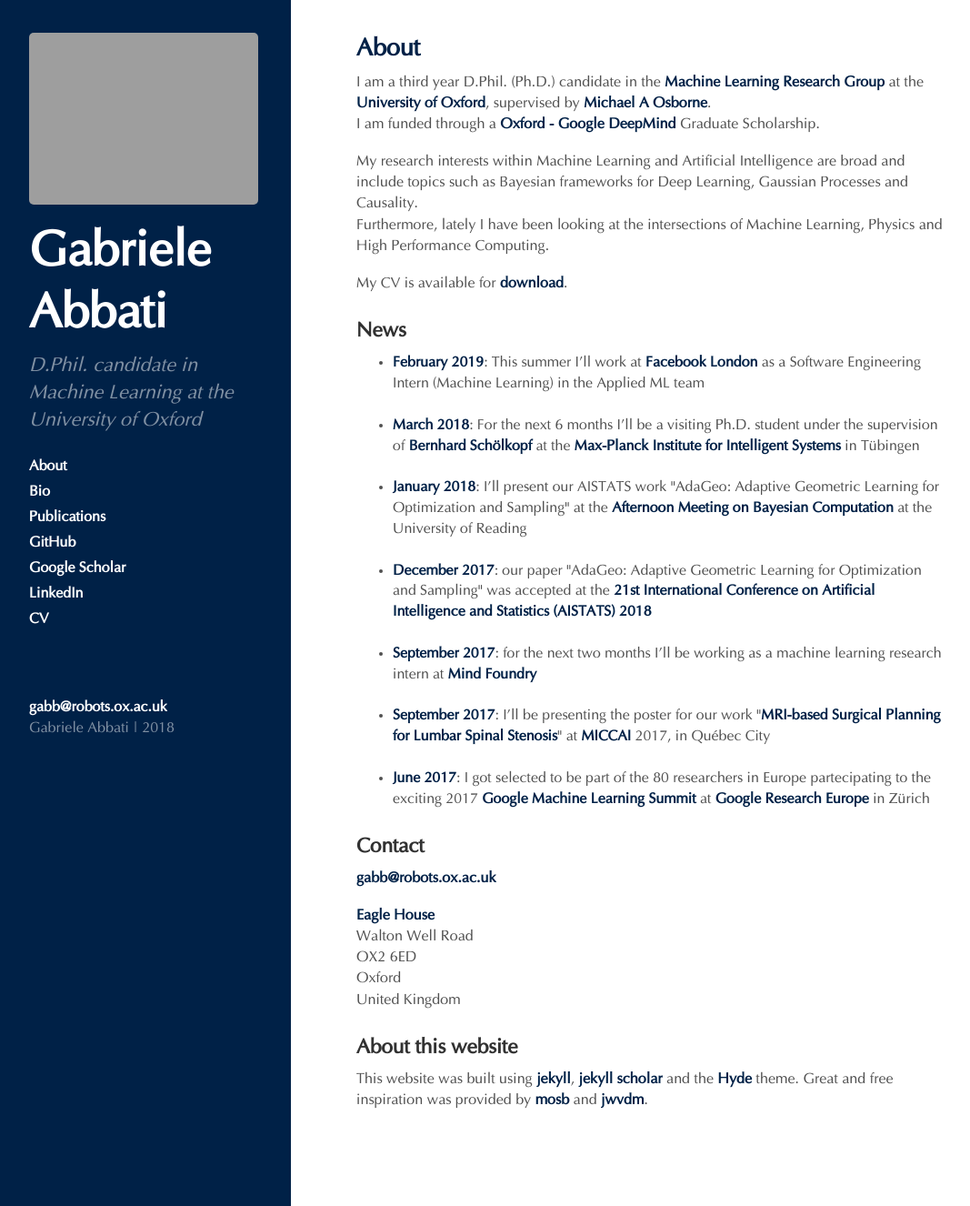
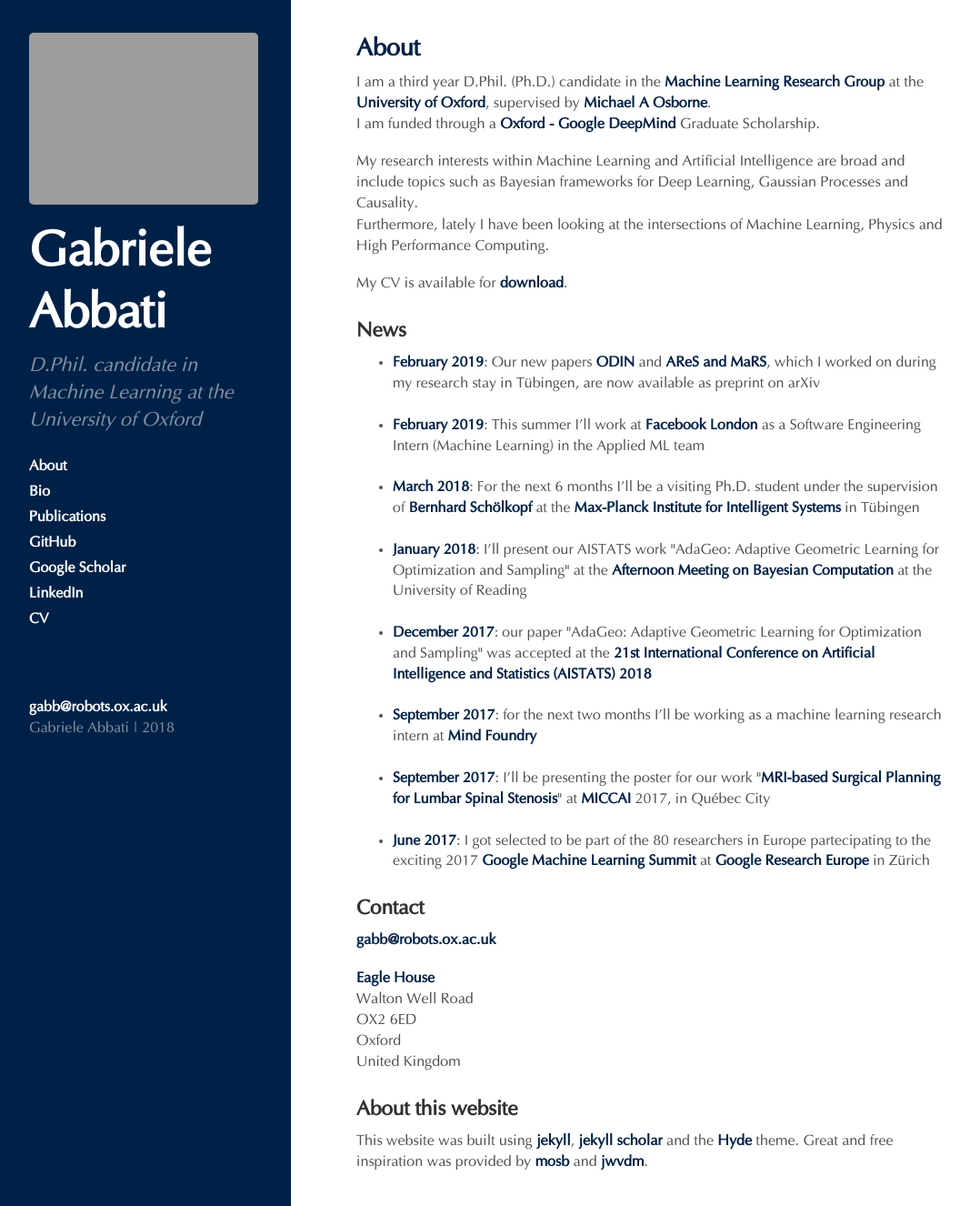
Before and after one commit to gabb7/robots_gabb, a Jekyll site: the page built from index.html, in a window 1280 px wide and 1326 px high. Shown: the whole window at 91% size, without its empty margins (4-1071 px from the left). Built offline with Jekyll 4.4.1, drawn with Linux system fonts in a browser that asks for light colours; Markdown is read by kramdown in place of the engine named in the settings; the list of posts is cut into pages by our own code.

Commit message:
news updated

```diff
--- a/index.html
+++ b/index.html
@@ -33,6 +33,7 @@ layout: default
 </h3>
 
 <ul>
+    <li><b style="color:#002147";>February 2019</b>: Our new papers <a href="https://arxiv.org/abs/1902.06278">ODIN</a> and <a href="https://arxiv.org/abs/1902.08480">AReS and MaRS</a>, which I worked on during my research stay in Tübingen, are now available as preprint on arXiv <br><br></li>
     <li><b style="color:#002147";>February 2019</b>: This summer I'll work at <a href="https://www.facebook.com/facebooklondon/">Facebook London</a> as a Software Engineering Intern (Machine Learning) in the Applied ML team<br><br></li>
     <li><b style="color:#002147";>March 2018</b>: For the next 6 months I'll be a visiting Ph.D. student under the supervision of <a href="http://is.tuebingen.mpg.de/person/bs">Bernhard Schölkopf</a> at the <a href="https://is.mpg.de/">Max-Planck Institute for Intelligent Systems</a> in Tübingen<br><br></li>
     <li><b style="color:#002147";>January 2018</b>: I'll present our AISTATS work "AdaGeo: Adaptive Geometric Learning for Optimization and Sampling" at the <a href="https://www.eventbrite.co.uk/e/afternoon-meeting-on-bayesian-computation-registration-39248617672">Afternoon Meeting on Bayesian Computation</a> at the University of Reading<br><br></li>
```
